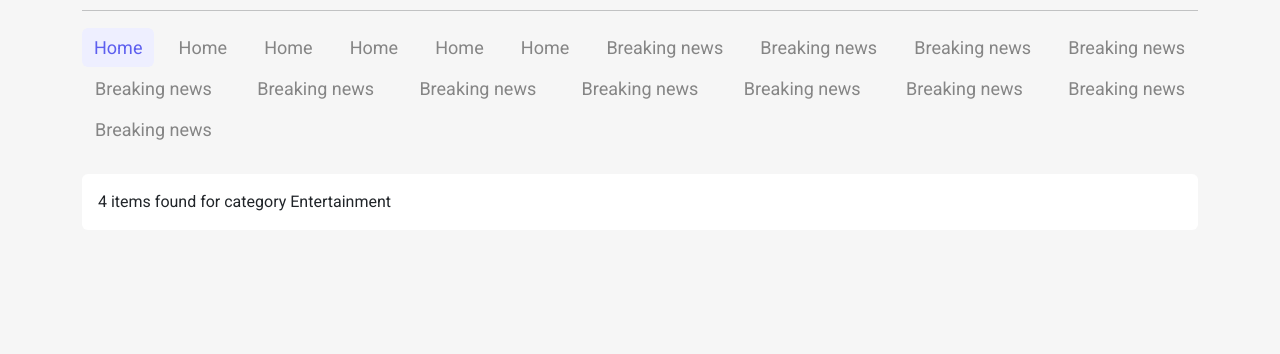
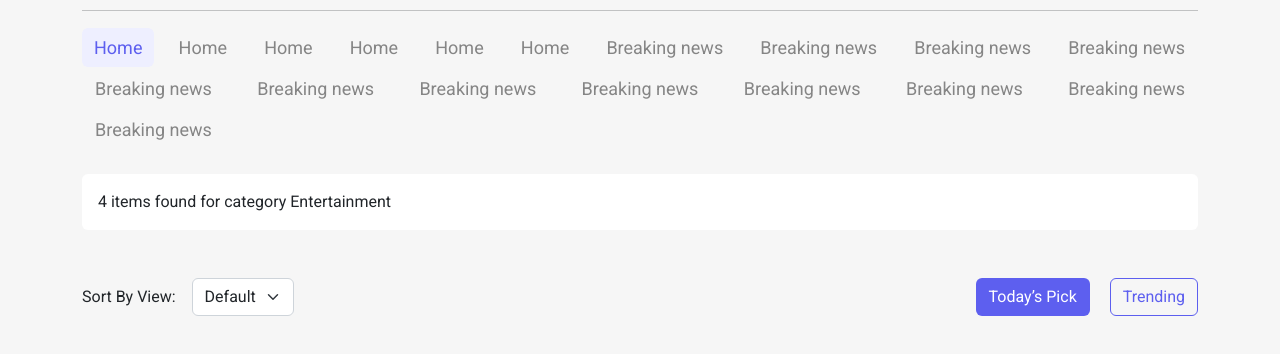
Before and after one commit to Nuruddin-Adnan/dayli-news, a plain HTML site: page index.html in a window 1280 px wide. Shown: the part 62-416 px from the top of the page. Drawn offline with nearby package versions, Linux system fonts and the light colour scheme; files whose address does not match are found by name.

Commit message:
news header section design

```diff
--- a/assets/css/style.css
+++ b/assets/css/style.css
@@ -1,6 +1,16 @@
 body {
     font-family: 'Roboto', sans-serif;
     background-color: #F6F6F6;
+}
+
+.btn-purple {
+    background-color: #5D5FEF;
+    color: #fff;
+}
+
+.btn-outline-purple {
+    border-color: #5D5FEF;
+    color: #5D5FEF;
 }
 
 /* end of base */
--- a/index.html
+++ b/index.html
@@ -60,10 +60,26 @@
             <button class="btn">Breaking news</button>
             <button class="btn">Breaking news</button>
         </section>
-        <section class="category-item-count">
+        <section class="category-item-count mb-5">
             <p class="bg-white rounded p-3 my-4">4 items found for category Entertainment</p>
         </section>
         <!-- categories end -->
+
+        <!-- news header start -->
+        <section class="news-header d-lg-flex align-items-center justify-content-between">
+            <div class="left d-flex align-items-center text-nowrap">
+                <label class="pe-3">Sort By View:</label>
+                <select class="form-select">
+                    <option selected>Default</option>
+                    <option>A-Z</option>
+                </select>
+            </div>
+            <div class="right mt-lg-0 mt-4">
+                <button class="btn btn-purple me-3">Today’s Pick</button>
+                <button class="btn btn-outline-purple">Trending</button>
+            </div>
+        </section>
+        <!-- news header end -->
     </main>
 
     <script src="https://cdn.jsdelivr.net/npm/bootstrap@5.2.0/dist/js/bootstrap.bundle.min.js" integrity="sha384-A3rJD856KowSb7dwlZdYEkO39Gagi7vIsF0jrRAoQmDKKtQBHUuLZ9AsSv4jD4Xa" crossorigin="anonymous"></script>
```
